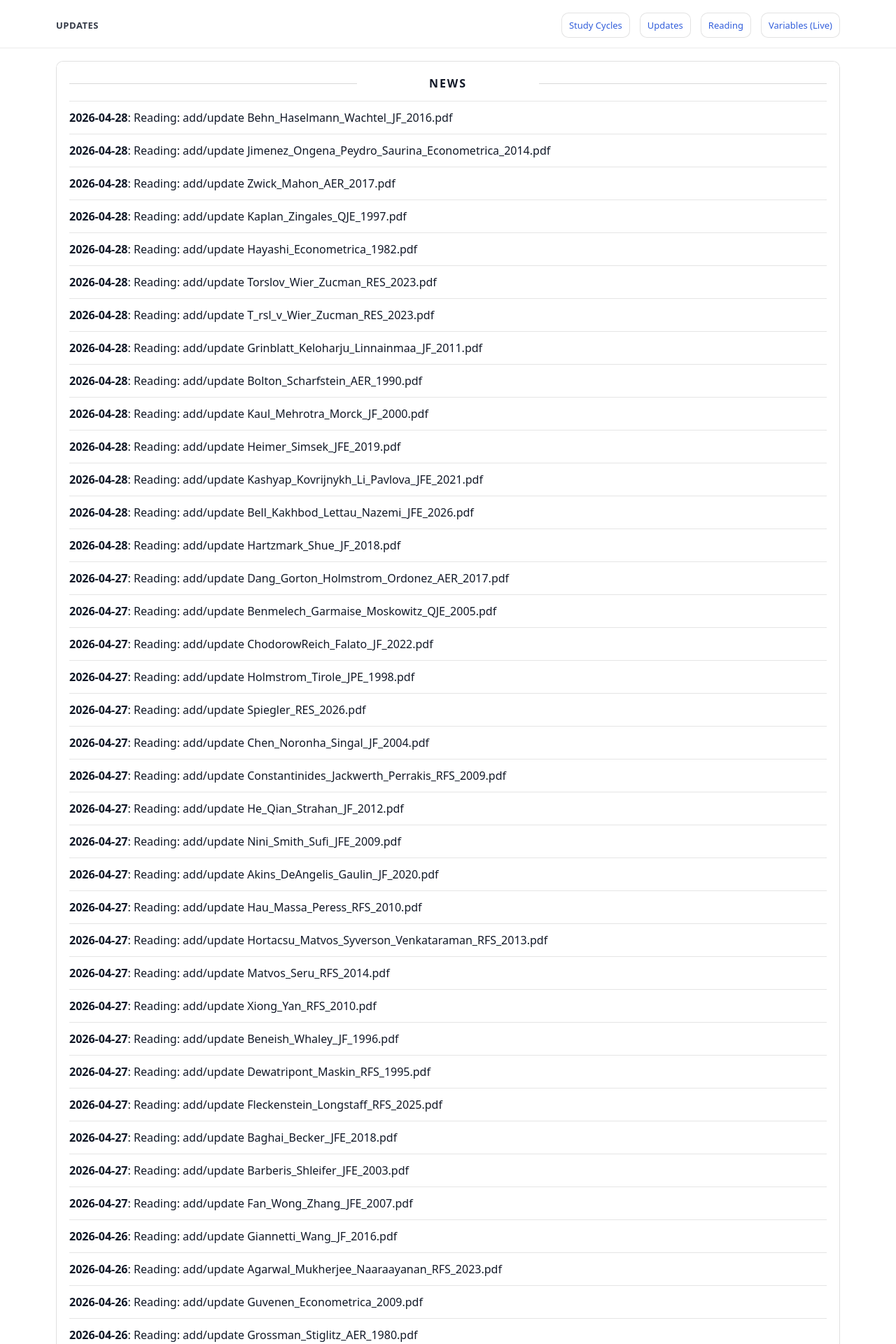
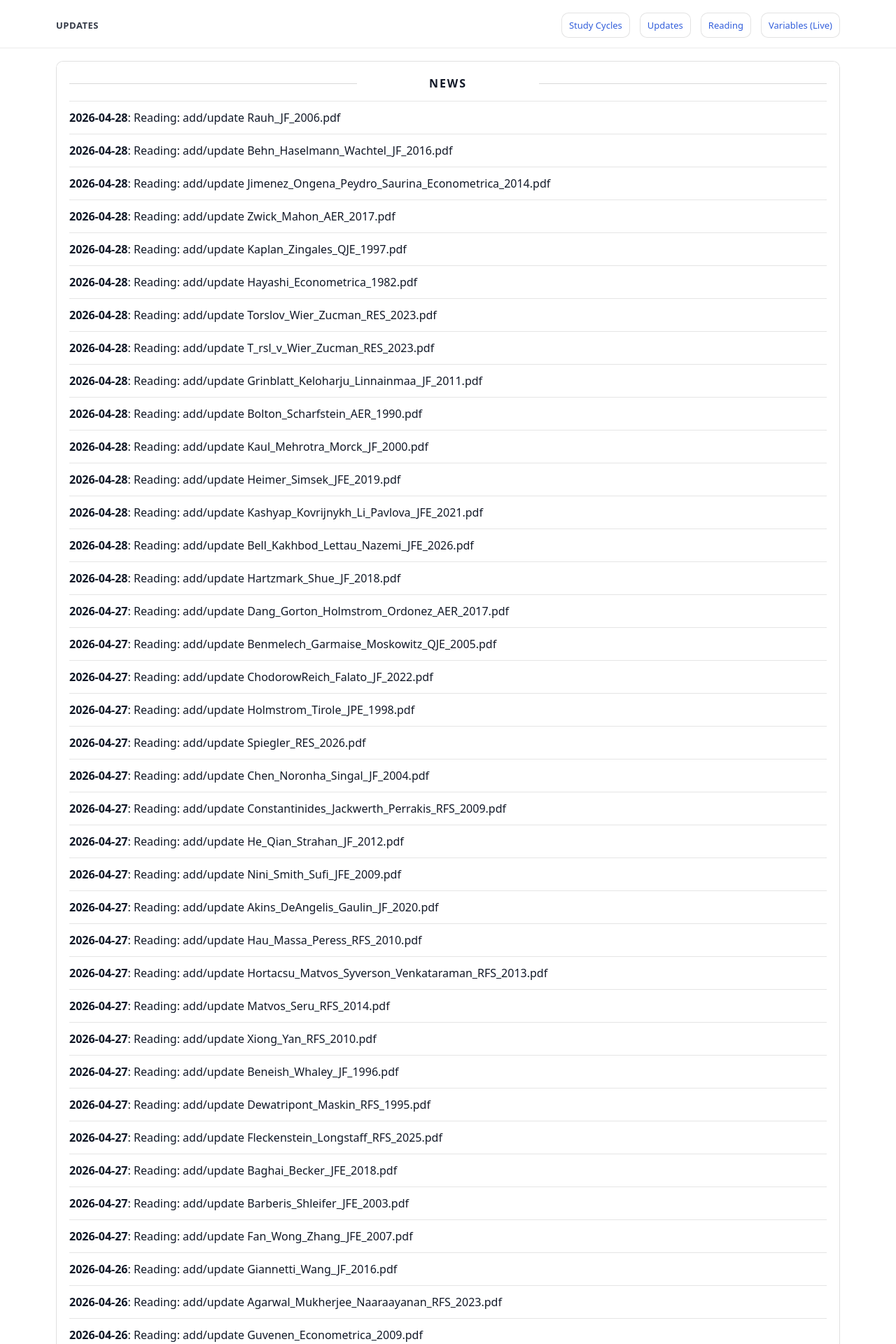
Before and after one commit to yaxinzn/study-archive, a Jekyll site: the page built from updates/index.md, in a window 1280 px wide. Shown: the top 1920 px of the page at 70% size. Built offline with Jekyll 4.4.1, drawn with Linux system fonts in a browser that asks for light colours; some of the changed text lies outside the part shown.

Commit message:
chore: update NEWS feed

```diff
--- a/_data/news.yml
+++ b/_data/news.yml
@@ -1,4 +1,7 @@
 # Auto-generated update history (sorted newest -> oldest). Do not edit manually.
+- ts: "1777368043"
+  date: "2026-04-28"
+  title: "Reading: add/update Rauh_JF_2006.pdf"
 - ts: "1777367435"
   date: "2026-04-28"
   title: "Reading: add/update Behn_Haselmann_Wachtel_JF_2016.pdf"
```
